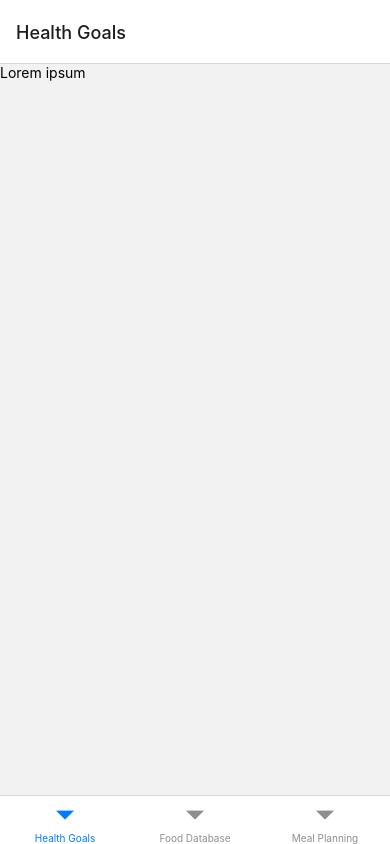
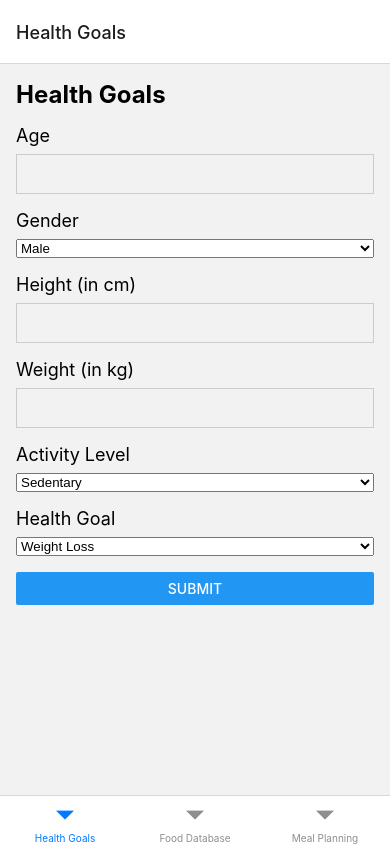
Before and after one commit to phommacm/EatWise, a React Native app: screen / in a window 390 px wide. Built offline with nearby package versions, Linux system fonts and the light colour scheme.

Commit message:
feat(health-goals): creating a form for user input

```diff
--- a/package.json
+++ b/package.json
@@ -14,7 +14,8 @@
     "expo": "~48.0.18",
     "expo-status-bar": "~1.4.4",
     "react": "18.2.0",
-    "react-native": "0.71.8"
+    "react-native": "0.71.8",
+    "@react-native-picker/picker": "2.4.8"
   },
   "devDependencies": {
     "@babel/core": "^7.20.0"
--- a/screens/HealthGoalsScreen.js
+++ b/screens/HealthGoalsScreen.js
@@ -1,14 +1,146 @@
 // HealthGoalsScreen.js
 
-import React from 'react';
-import { View, Text } from 'react-native';
+import React, { useState } from 'react';
+import { View, Text, TextInput, Button, StyleSheet } from 'react-native';
+import { Picker } from '@react-native-picker/picker';
 
 const HealthGoalsScreen = () => {
+  const [age, setAge] = useState('');
+  const [gender, setGender] = useState('');
+  const [height, setHeight] = useState('');
+  const [weight, setWeight] = useState('');
+  const [activityLevel, setActivityLevel] = useState('');
+  const [healthGoal, setHealthGoal] = useState('');
+
+  const handleAgeChange = (value) => {
+    setAge(value);
+  };
+
+  const handleGenderChange = (value) => {
+    setGender(value);
+  };
+
+  const handleHeightChange = (value) => {
+    setHeight(value);
+  };
+
+  const handleWeightChange = (value) => {
+    setWeight(value);
+  };
+
+  const handleActivityLevelChange = (value) => {
+    setActivityLevel(value);
+  };
+
+  const handleHealthGoalChange = (value) => {
+    setHealthGoal(value);
+  };
+
+  const handleSubmit = () => {
+    console.log('Form submitted:', {
+      age,
+      gender,
+      height,
+      weight,
+      activityLevel,
+      healthGoal,
+    });
+  };
+
   return (
-    <View>
-      <Text>Lorem ipsum</Text>
+    <View style={styles.container}>
+      <Text style={styles.header}>Health Goals</Text>
+      <View style={styles.form}>
+        <Text style={styles.label}>Age</Text>
+        <TextInput
+          style={styles.input}
+          value={age}
+          onChangeText={handleAgeChange}
+          keyboardType="numeric"
+        />
+
+        <Text style={styles.label}>Gender</Text>
+        <Picker
+          style={styles.picker}
+          selectedValue={gender}
+          onValueChange={handleGenderChange}
+        >
+          <Picker.Item label="Male" value="male" />
+          <Picker.Item label="Female" value="female" />
+        </Picker>
+
+        <Text style={styles.label}>Height (in cm)</Text>
+        <TextInput
+          style={styles.input}
+          value={height}
+          onChangeText={handleHeightChange}
+          keyboardType="numeric"
+        />
+
+        <Text style={styles.label}>Weight (in kg)</Text>
+        <TextInput
+          style={styles.input}
+          value={weight}
+          onChangeText={handleWeightChange}
+          keyboardType="numeric"
+        />
+
+        <Text style={styles.label}>Activity Level</Text>
+        <Picker
+          style={styles.picker}
+          selectedValue={activityLevel}
+          onValueChange={handleActivityLevelChange}
+        >
+          <Picker.Item label="Sedentary" value="sedentary" />
+          <Picker.Item label="Light Exercise" value="light_exercise" />
+          <Picker.Item label="Moderate Exercise" value="moderate_exercise" />
+          <Picker.Item label="Heavy Exercise" value="heavy_exercise" />
+        </Picker>
+
+        <Text style={styles.label}>Health Goal</Text>
+        <Picker
+          style={styles.picker}
+          selectedValue={healthGoal}
+          onValueChange={handleHealthGoalChange}
+        >
+          <Picker.Item label="Weight Loss" value="weight_loss" />
+          <Picker.Item label="Weight Maintenance" value="weight_maintenance" />
+          <Picker.Item label="Weight Gain" value="weight_gain" />
+        </Picker>
+
+        <Button title="Submit" onPress={handleSubmit} />
+      </View>
     </View>
   );
-}
+};
+
+const styles = StyleSheet.create({
+  container: {
+    flex: 1,
+    padding: 16,
+  },
+  header: {
+    fontSize: 24,
+    fontWeight: 'bold',
+    marginBottom: 16,
+  },
+  form: {
+    marginBottom: 32,
+  },
+  label: {
+    fontSize: 18,
+    marginBottom: 8,
+  },
+  input: {
+    height: 40,
+    borderWidth: 1,
+    borderColor: '#ccc',
+    marginBottom: 16,
+    paddingHorizontal: 10,
+  },
+  picker: {
+    marginBottom: 16,
+  },
+});
 
 export default HealthGoalsScreen;
```
Also changed, not shown: 1 other file (tests, documents, lock files or other folders).
